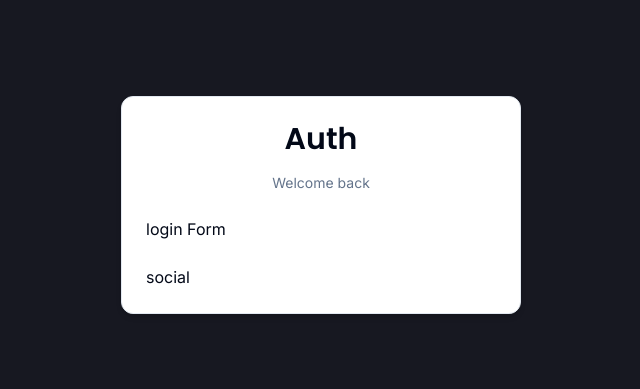
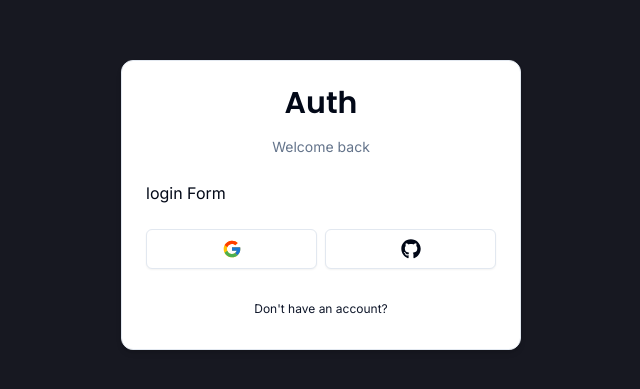
Before and after one commit to CaioGitDev/auth-demo, a Next.js app: page /login in a window 1280 px wide. Shown: the part 195-584 px from the top of the page, without its empty margins (319-959 px from the left). Built offline with nearby package versions, Linux system fonts and the light colour scheme.

Commit message:
chore: Add back button to CardWrapper component
The CardWrapper component in the auth module has been updated to include a back button. This allows users to navigate back to the previous page.

```diff
--- /dev/null
+++ b/components/auth/back-button.tsx
@@ -0,0 +1,14 @@
+import { Button } from '@/components/ui/button'
+import Link from 'next/link'
+
+interface BackButtonProps {
+  label: string
+  href: string
+}
+export function BackButton({ label, href }: BackButtonProps) {
+  return (
+    <Button variant="link" className="font-normal w-full" size="sm" asChild>
+      <Link href={href}>{label}</Link>
+    </Button>
+  )
+}
--- a/components/auth/card-wrapper.tsx
+++ b/components/auth/card-wrapper.tsx
@@ -3,6 +3,7 @@
 import { Card, CardContent, CardFooter, CardHeader } from '@/components/ui/card'
 import { Header } from '@/components/auth/header'
 import { Social } from '@/components/auth/social'
+import { BackButton } from '@/components/auth/back-button'
 
 interface CardWrapperProps {
   children: React.ReactNode
@@ -30,6 +31,9 @@
           <Social />
         </CardFooter>
       )}
+      <CardFooter>
+        <BackButton label={backButtonLabel} href={backButtonHref} />
+      </CardFooter>
     </Card>
   )
 }
--- a/components/auth/login-form.tsx
+++ b/components/auth/login-form.tsx
@@ -1,4 +1,4 @@
-import { CardWrapper } from './card-wrapper'
+import { CardWrapper } from '@/components/auth/card-wrapper'
 
 export function LoginForm() {
   return (
--- a/components/auth/social.tsx
+++ b/components/auth/social.tsx
@@ -1,3 +1,18 @@
+'use cliet'
+import { FaGithub } from 'react-icons/fa'
+import { FcGoogle } from 'react-icons/fc'
+import { Button } from '@/components/ui/button'
+
 export function Social() {
-  return <div>social</div>
+  return (
+    <div className="flex items-center w-full gap-x-2">
+      <Button size="lg" className="w-full" onClick={() => {}} variant="outline">
+        <FcGoogle className="w-5 h-5" />
+      </Button>
+
+      <Button size="lg" className="w-full" onClick={() => {}} variant="outline">
+        <FaGithub className="w-5 h-5" />
+      </Button>
+    </div>
+  )
 }
--- a/package.json
+++ b/package.json
@@ -16,6 +16,7 @@
     "next": "14.2.4",
     "react": "^18",
     "react-dom": "^18",
+    "react-icons": "^5.2.1",
     "tailwind-merge": "^2.3.0",
     "tailwindcss-animate": "^1.0.7"
   },
```
Also changed, not shown: 1 other file (tests, documents, lock files or other folders).
